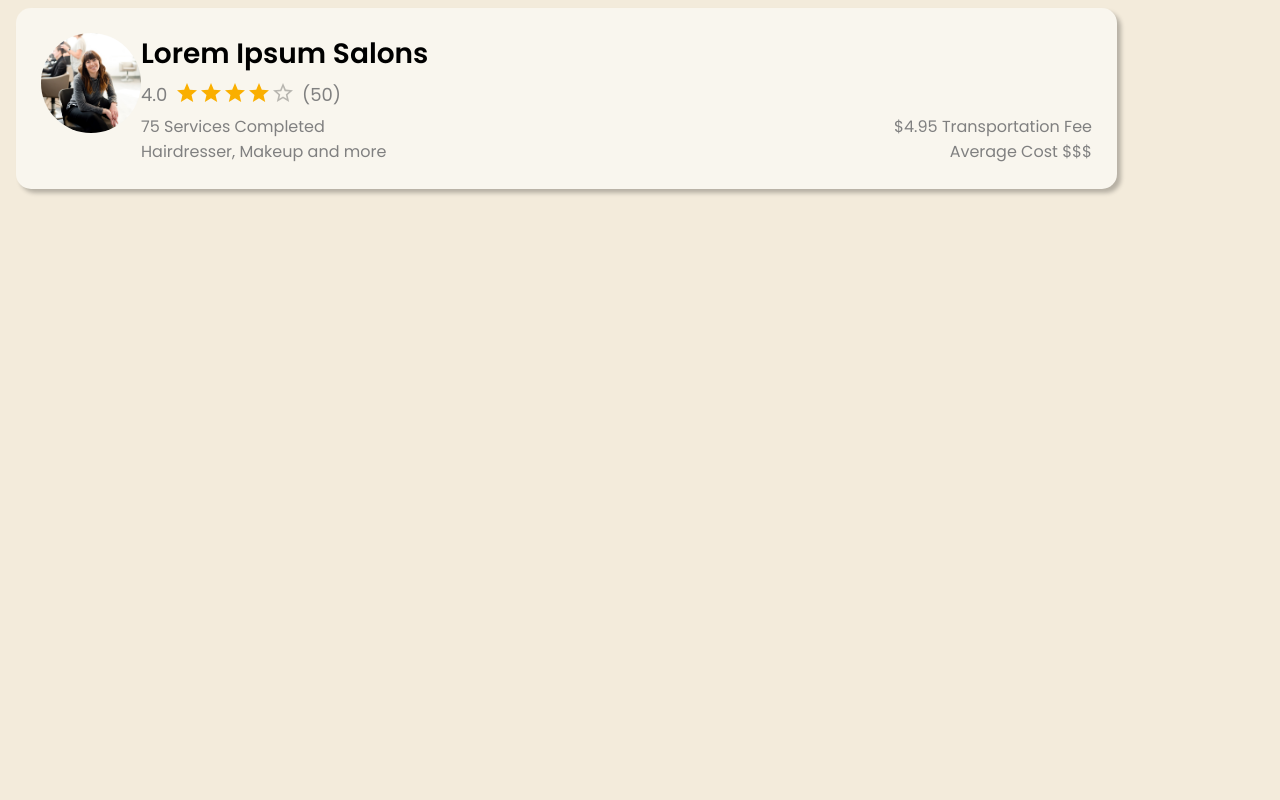
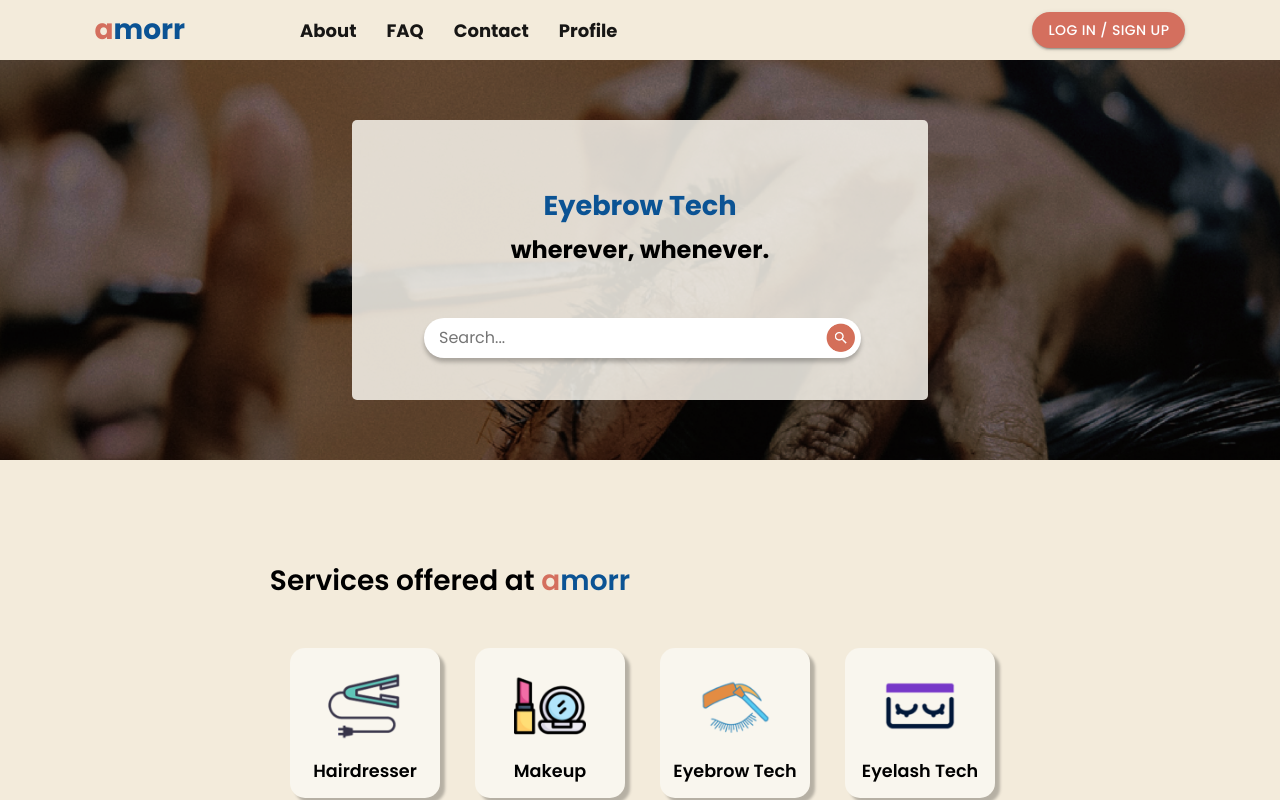
Before and after one commit to serhatgktp/amorr, a React (Create React App) app in the folder frontend/: page / in a window 1280 px wide. Shown: the top 800 px of the page. Built offline with nearby package versions, Linux system fonts and the light colour scheme; no server answers.

Commit message:
167 added styling and routing by pressing card

```diff
--- a/frontend/src/App.js
+++ b/frontend/src/App.js
@@ -1,6 +1,22 @@
 import React, {useState, useEffect} from 'react';
 
-import CustomerExplore from './components/customer_explore/customer_explore'
+import CustomerNavbar from './components/Navbar/customerNavbar.js';
+import ServiceProviderNavbar from './components/Navbar/serviceProviderNavbar.js';
+import Navbar from './components/Navbar/Navbar.js';
+import AboutUs from './components/about_us/about_us';
+import ContactUs from './components/contact_us/contact_us';
+import CustomerRegistration from './components/customer_registration/customer_registration';
+import ServiceProviderRegistration from './components/service_provider_registration/service_provider_registration';
+import FAQ from './components/FAQ/FAQpage';
+
+import Home from './components/home/Home';
+import LoginSignupLanding from './components/initial_login_signup_landing/login_signup_landing';
+import InitialLogin from './components/initial-login/initial-login';
+import InitialSignUp from './components/initial-signup/initial-signup';
+import Login from './components/login-page/login-page';
+import CustomerProfile from './components/customer_profile/customer_profile';
+import RequestAppointment from './components/request_appointment/RequestAppointment';
+import CustomerExplore from './components/customer_explore/customer_explore.js';
 
 import {
   BrowserRouter as Router,
@@ -11,9 +27,55 @@ import {
 
 function App(){
 
+  const [loggedIn,setLoggedIn] = useState(false); //assuming default value is false
+  const [type,setType] = useState(false);
+  useEffect(() => {
+    fetch("http://localhost:5000/check-user-type", {credentials: 'include'}).then(response =>
+    response.json().then(data => {
+      console.log(data);
+      console.log(data.user_type != "Guest");
+      if (data.user_type == "Guest") {
+        setLoggedIn(false);
+        setType(false);
+      }
+      else if(data.user_type == "Customer"){
+        setType(true);
+        setLoggedIn(true);
+      }else{
+        setType(false);
+        setLoggedIn(true);
+      }
+    })
+    );
+  }, [loggedIn, type]);
+
   return (
     <body>
-    <CustomerExplore/>
+    <div>
+    {!loggedIn && !type ? <Navbar/> : ''}
+    {loggedIn && type ? <CustomerNavbar/> : ''}
+    {loggedIn && !type ? <ServiceProviderNavbar/>:''}
+    </div>
+    <Router>
+      <Routes>
+
+        <Route path='/' element={<Home/>} />
+        <Route path='/home' element={<Home/>} />
+        <Route path='/about' element={<AboutUs/>} />
+        <Route path='/contact' element={<ContactUs/>} />
+        <Route path='/customer-register' element={<CustomerRegistration/>} />
+        <Route path='/sp-register' element={<ServiceProviderRegistration/>} />
+        <Route path='/FAQ' element={<FAQ/>} />
+        <Route path='/initial-signup-landing' element={<LoginSignupLanding/>} />
+        <Route path='/initial-login' element={<InitialLogin/>} />
+        <Route path='/initial-signup' element={<InitialSignUp/>} />
+        <Route path='/login' element={<Login/>} />
+        <Route path='/profile' element={<CustomerProfile/>}/>
+        <Route path='/appointment' element={<RequestAppointment/>}/>
+        <Route path='/explore' element={<CustomerExplore/>}/>
+
+      </Routes>
+    </Router>
     </body>
   )
  }
--- a/frontend/src/components/customer_explore/customer_explore.js
+++ b/frontend/src/components/customer_explore/customer_explore.js
@@ -1,10 +1,12 @@
 import React from "react";
 import InteractiveCard from "./interactive_sp_cards/interactive_sp_cards";
 import './customer_explore_styles.css'
+import { BrowserRouter as Router } from 'react-router-dom'
 
 const CustomerExplore = () => {
+    const SP = {name: "Lorem Ipsum Salons", rating: 4.0, num_rating: 50, services: 75, fee: 4.95};
     return(
-        <InteractiveCard/>
+        <InteractiveCard SP={SP}/>
     )
 }
 
--- a/frontend/src/components/customer_explore/interactive_sp_cards/interactive_sp_card_styles.css
+++ b/frontend/src/components/customer_explore/interactive_sp_cards/interactive_sp_card_styles.css
@@ -5,13 +5,24 @@
 #interactive_card{
     background-color: #F9F6EE;
     padding: 25px;
-    width: 1051px;
+    width: 70%;
     box-shadow: 4px 4px 4px rgba(0, 0, 0, 0.25);
     border-radius: 15px;
+    cursor: pointer;
+}
+
+#interactive_card:hover{
+    transform: scale(1.01);
 }
 
 #avatar{
     float: left;
+    margin-right: 30px;
+    margin-top: 8px;
+}
+
+#info_section{
+    top: 50%;
 }
 
 #sp_name{
@@ -37,9 +48,11 @@
 #second_line{
     display: flex;
     justify-content: space-between;
+    flex-wrap: wrap;
 }
 
 #third_line{
     display: flex;
     justify-content: space-between;
+    flex-wrap: wrap;
 }
--- a/frontend/src/components/customer_explore/interactive_sp_cards/interactive_sp_cards.js
+++ b/frontend/src/components/customer_explore/interactive_sp_cards/interactive_sp_cards.js
@@ -2,21 +2,28 @@ import React from 'react'
 import { Rating, Avatar, requirePropFactory } from '@mui/material';
 import img from '../../../assets/customer_explore/sp.jpg'
 import './interactive_sp_card_styles.css'
+import { useNavigate, useHistory } from "react-router-dom";
 function InteractiveCard({SP}) {
+    let navigate = useNavigate();
+    function handleClick() {
+      navigate('/home')
+    }
+
     return (
-    <div id="interactive_card">
-        <div id="avatar"><Avatar alt="Lorem Ipsum Salons" src={img} sx={{ width: 100, height: 100, mb: 1 }}/></div>
+        <div id="interactive_card" onClick={handleClick}>
+            <div id="avatar"><Avatar alt="Lorem Ipsum Salons" src={img} sx={{ width: 120, height: 120, mb: 1 }}/></div>
+
             <div id="info_section">
-            <div id="sp_name">Lorem Ipsum Salons</div>
+                <div id="sp_name">{SP.name}</div>
                 <div id="card_body">
                     <div id="rating">
                         <span className="rating_num">4.0</span>
                         <Rating name="read-only" size="medium" value={4.0} precision={0.5} readOnly />
-                    <span className="rating_num">(50)</span>
+                        <span className="rating_num">({SP.num_rating})</span>
                     </div>
                     <div id="second_line">
-                    <div id="services_completed"> <span>75 </span>Services Completed</div>
-                    <div><span>$4.95</span> Transportation Fee</div>
+                        <div id="services_completed"> <span>{SP.services}</span> Services Completed</div>
+                        <div><span>$</span> <span>{SP.fee}</span> Transportation Fee</div>
                     </div>
 
                     <div id="third_line">
@@ -25,6 +32,7 @@ function InteractiveCard({SP}) {
                     </div>
                 </div>
             </div>
+
         </div>
     )
 }
```
Lines whose indentation alone changed are shown as unchanged.
